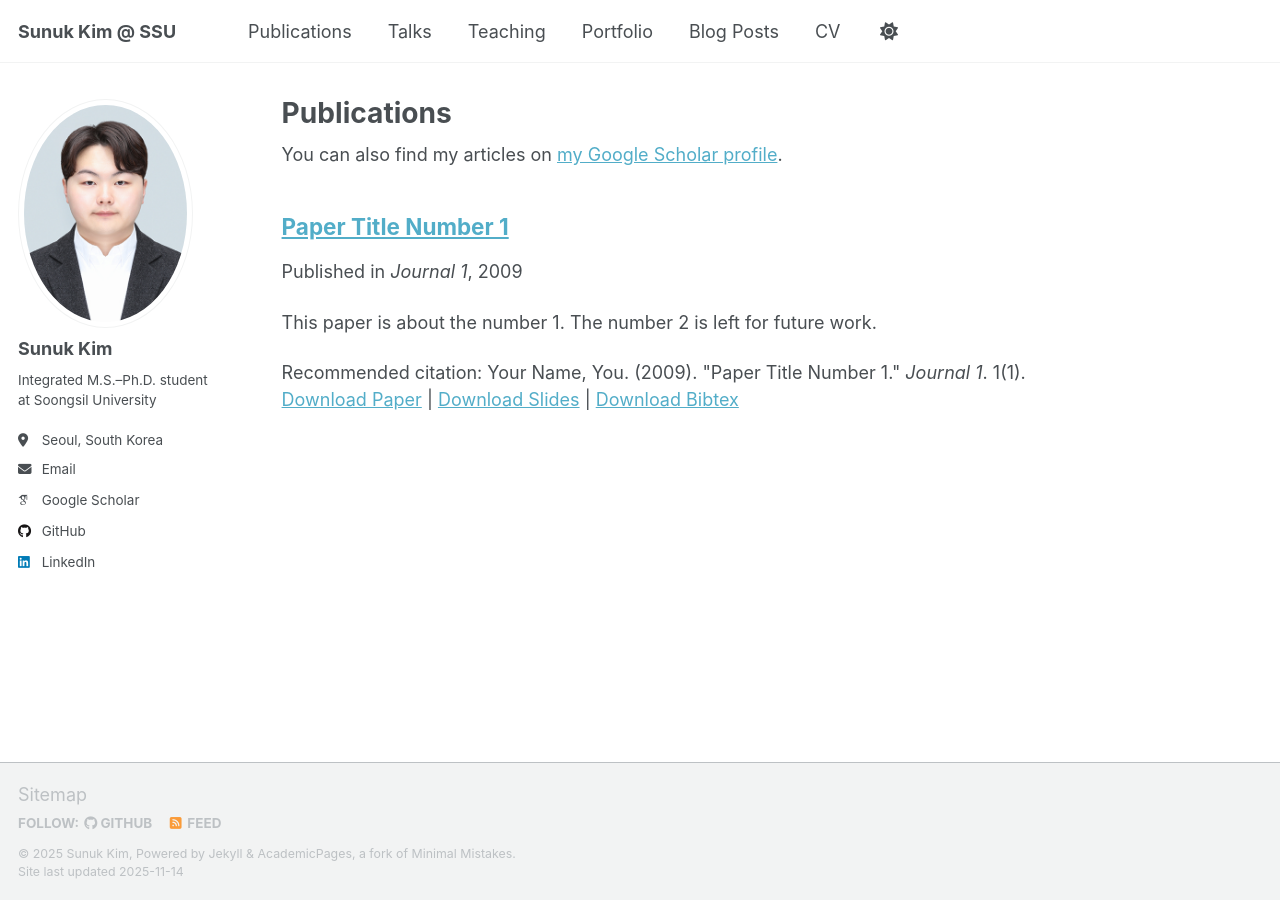
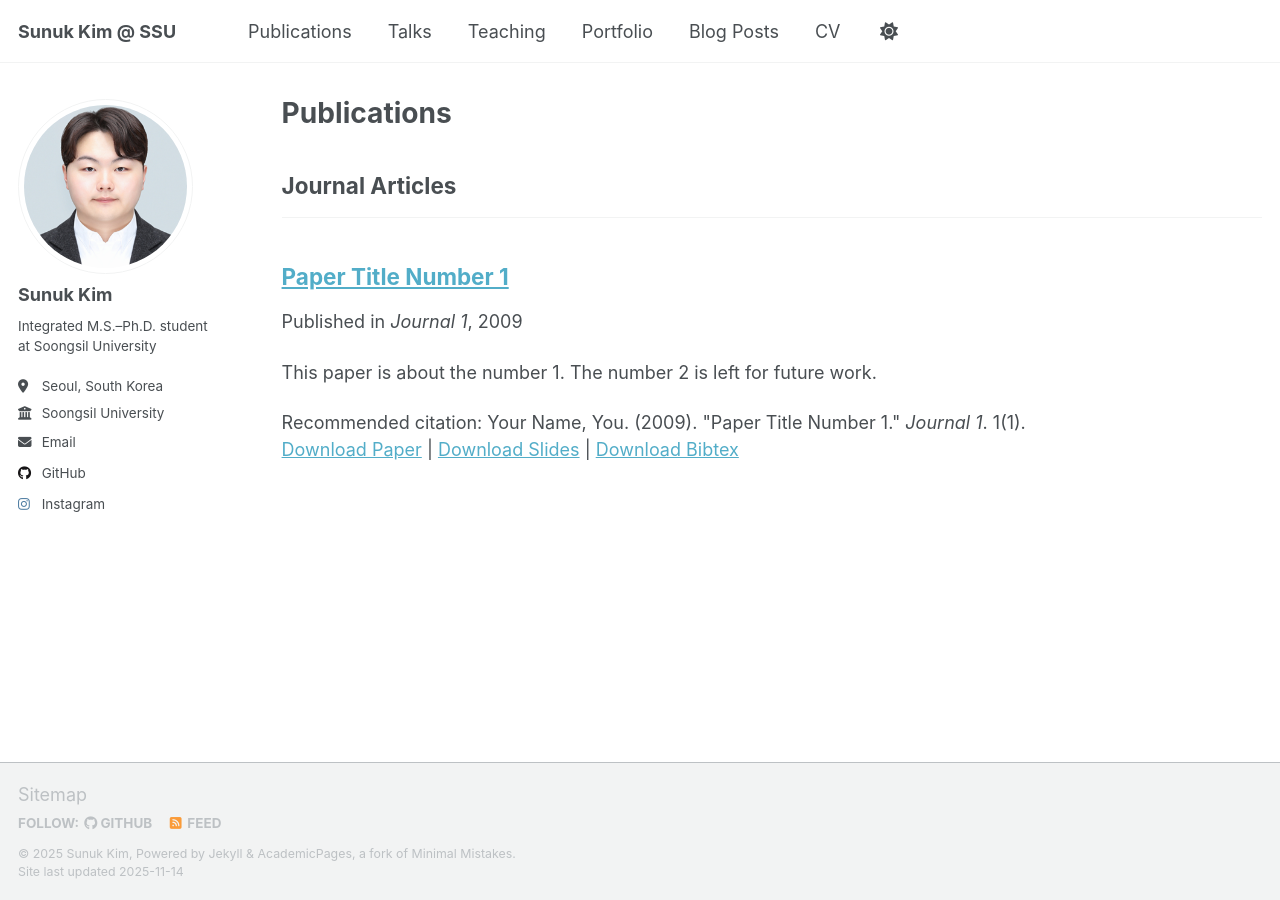
Before and after one commit to sunukkim98/sunukkim98.github.io, a Jekyll site: the page built from _pages/publications.html, in a window 1280 px wide. Built offline with Jekyll 4.4.1, drawn with Linux system fonts in a browser that asks for light colours; some web fonts are replaced; a script that is not in the unit is left out; part of the change alters nothing that is shown.

Commit message:
modified:   _config.yml

```diff
--- a/_config.yml
+++ b/_config.yml
@@ -3,23 +3,98 @@
 # This config file is meant for settings that affect your entire site, values
 # which you are expected to set up once and rarely need to edit after that.
 # For technical reasons, this file is *NOT* reloaded automatically when you use
-# `jekyll serve`. If you change this file, please restart the server process.
+# `jekyll serve -l -H localhost`. If you change this file, please restart the
+# server process.
 
-# Site Settings
+# Basic Site Settings
 locale                   : "en-US"
+site_theme               : "default" # Currently available options are "default", "air"
 title                    : "Sunuk Kim @ SSU"
 title_separator          : "-"
 name                     : &name "Sunuk Kim"
-description              : &description ""
-url                      : https://sunukkim98.github.io # the base hostname & protocol for your site e.g. "https://mmistakes.github.io"
-baseurl                  : "" # the subpath of your site, e.g. "/blog"
-repository               : "sunukkim98/sunukkim98.github.io"
-teaser                   :  # filename of teaser fallback teaser image placed in /images/, .e.g. "500x300.png"
+description              : &description "Integrated M.S.–Ph.D. student at Soongsil University"   # Update this with a general description of your site, this is the default if not overridden by a page
+url                      : https://sunukkim98.github.io # The base hostname & protocol for your site e.g. "https://[your GitHub username].github.io",
+                                                           # or if you already have some other page hosted on Github then use "https://[your GitHub username].github.io/[Your Repo Name]"
+baseurl                  : "/cv" # the subpath of your site, e.g. "/blog"
+repository               : "academicpages/academicpages.github.io"
+
+# Site Author - The following control what appear as part of the author content on the side bar.
+#               If a field is blank the icon and link will not appear, otherwise it will be shown.
+#               Additional customization can be done by editing /_includes/author-profile.html
+author:
+  # Biographic information
+  avatar           : "sunukkim.png"
+  name             : "Sunuk Kim"
+  pronouns         : # example: "she/her"
+  bio              : "Integrated M.S.–Ph.D. student at Soongsil University"
+  location         : "Seoul, South Korea"
+  employer         : "Soongsil University"
+  uri              : # URL
+  email            : "sunukkim@soongsil.ac.kr"
+
+  # Academic websites
+  academia         : # URL
+  arxiv            : # URL - Update with the correct link to your profile
+  googlescholar    : # URL - Update with the correct link to your profile
+  inspire-hep      : # URL
+  impactstory      : # URL
+  orcid            : # URL - Update with your ORCID profile link
+  semantic         : # URL
+  pubmed           : # URL
+  researchgate     : # URL
+  scopus           : # URL
+
+  # Repositories and software development
+  bitbucket        : # Username - Update with your username on the site
+  codepen          : # Username
+  dribbble         : # Username
+  github           : "sunukkim98" # Username - Update with your username on the site
+  kaggle           : # Username
+  stackoverflow    : # User number or user number and name (i.e., use "1" or "1/jeff-atwood")
+
+  # Social media
+  artstation       : # Username
+  bluesky          : # Replace this with you Bluesky username
+  facebook         : # Username
+  flickr           : # Username
+  foursquare       : # Username
+  goodreads        : # Username
+  google_plus      : # Username
+  keybase          : # Username
+  instagram        : "sun_uk_kim"
+  lastfm           : # Username
+  linkedin         : # Username
+  mastodon         : # URL
+  medium           : # URL
+  pinterest        : # Username
+  soundcloud       : # Username
+  steam            : # Username
+  telegram         : # URL
+  tumblr           : # Username
+  twitter          : # Username for X / Twitter
+  vine             : # Username
+  weibo            : # Username
+  wikipedia        : # Username
+  xing             : # Username
+  youtube          : # Username
+  zhihu            : # Username
+
+# Publication Category - The following the list of publication categories and their headings
+publication_category:
+  books:
+    title: 'Books'
+  manuscripts:
+    title: 'Journal Articles'
+  conferences:
+    title: 'Conference Papers'
+
+# Site Settings
+teaser                   :  # filename of teaser fallback teaser image placed in /images/ for social media previews
 breadcrumbs              : false # true, false (default)
 words_per_minute         : 160
 future                   : true
 read_more                : "disabled" # if enabled, adds "Read more" links to excerpts
-talkmap_link             : false #change to true to add link to talkmap on talks page
+talkmap_link             : false      #change to true to add link to talkmap on talks page
 comments:
   provider               : # false (default), "disqus", "discourse", "facebook", "google-plus", "staticman", "custom"
   disqus:
@@ -29,7 +104,7 @@ comments:
   facebook:
     appid                :
     num_posts            : # 5 (default)
-    colorscheme          : "light" #"light" (default), "dark"
+    colorscheme          : # "light" (default), "dark"
 staticman:
   allowedFields          : ['name', 'email', 'url', 'message']
   branch                 : "gh-pages" # "master", "gh-pages"
@@ -47,13 +122,16 @@ staticman:
       options:
         format           : "iso8601" # "iso8601" (default), "timestamp-seconds", "timestamp-milliseconds"
 atom_feed:
+  hide                   : false     # change to true to hide the RSS feed in the footer
   path                   : # blank (default) uses feed.xml
+
 
 # SEO Related
 google_site_verification :
 bing_site_verification   :
 alexa_site_verification  :
 yandex_site_verification :
+
 
 # Social Sharing
 twitter:
@@ -62,7 +140,8 @@ facebook:
   username               :
   app_id                 :
   publisher              :
-og_image                 :  # Open Graph/Twitter default site image
+og_image                 :  # Social media default site image
+og_description           :  # Social media default site image description
 # For specifying social profiles
 # - https://developers.google.com/structured-data/customize/social-profiles
 social:
@@ -73,48 +152,9 @@ social:
 
 # Analytics
 analytics:
-  provider               :  "google-universal" # false (default), "google", "google-universal", "custom"
+  provider               :  "false" # false (default), "google", "google-universal", "google-analytics-4", "custom"
   google:
     tracking_id          :
-
-
-# Site Author
-author:
-  name             : "Sunuk Kim"
-  avatar           : "sunukkim.jpeg"
-  bio              : "Integrated M.S.–Ph.D. student at Soongsil University"
-  location         : "Seoul, South Korea"
-  employer         :
-  pubmed           :
-  googlescholar    : ""
-  email            : "sunukkim@soongsil.ac.kr"
-  researchgate     :  # example: "https://www.researchgate.net/profile/yourprofile"
-  uri              :
-  bitbucket        :
-  codepen          :
-  dribbble         :
-  flickr           :
-  facebook         :
-  foursquare       :
-  github           : "sunukkim98"
-  google_plus      :
-  keybase          :
-  instagram        :
-  impactstory      : #"https://profiles.impactstory.org/u/xxxx-xxxx-xxxx-xxxx"
-  lastfm           :
-  linkedin         : ""
-  orcid            :
-  pinterest        :
-  soundcloud       :
-  stackoverflow    : # http://stackoverflow.com/users/123456/username
-  steam            :
-  tumblr           :
-  twitter          :
-  vine             :
-  weibo            :
-  xing             :
-  youtube          :
-  wikipedia        :
 
 
 # Reading Files
@@ -127,23 +167,26 @@ exclude:
   - "*.sublime-workspace"
   - .asset-cache
   - .bundle
+  - .github
   - .jekyll-assets-cache
   - .sass-cache
-  - CHANGELOG
-  - Capfile
-  - Gemfile
-  - Gruntfile.js
-  - LICENSE
-  - README
-  - Rakefile
   - assets/js/_main.js
   - assets/js/plugins
   - assets/js/vendor
+  - CHANGELOG
+  - Capfile
   - config
+  - Dockerfile
+  - Gemfile
+  - Gruntfile.js
   - gulpfile.js
+  - LICENSE
+  - local
   - log
   - node_modules
-  - package.json
+  - package.json*
+  - Rakefile
+  - README
   - tmp
   - vendor
 keep_files:
@@ -173,7 +216,7 @@ kramdown:
   enable_coderay: false
 
 
-# Collections
+# These settings control the types of collections used by the template
 collections:
   teaching:
     output: true
@@ -189,7 +232,7 @@ collections:
     permalink: /:collection/:path/
 
 
-# Defaults
+# These settings control how pages and collections are included in the site
 defaults:
   # _posts
   - scope:
@@ -245,32 +288,36 @@ defaults:
       author_profile: true
       share: true
 
+
 # Sass/SCSS
 sass:
   sass_dir: _sass
-  style: compressed # http://sass-lang.com/documentation/file.SASS_REFERENCE.html#output_style
+  style: compressed # https://sass-lang.com/documentation/file.SASS_REFERENCE.html#output_style
 
 
 # Outputting
 permalink: /:categories/:title/
 # paginate: 5 # amount of posts to show
 # paginate_path: /page:num/
-timezone: America/Los_Angeles # http://en.wikipedia.org/wiki/List_of_tz_database_time_zones
+timezone: Etc/UTC # https://en.wikipedia.org/wiki/List_of_tz_database_time_zones
 
 
 # Plugins
 plugins:
+  - jekyll-feed
+  - jekyll-gist
   - jekyll-paginate
   - jekyll-sitemap
+  - jekyll-redirect-from
+  - jemoji
+
+# Mimic GitHub Pages with --safe
+whitelist:
+  - jekyll-feed
   - jekyll-gist
-  - jekyll-feed
-  - jekyll-redirect-from
-# mimic GitHub Pages with --safe
-whitelist:
   - jekyll-paginate
   - jekyll-sitemap
-  - jekyll-gist
-  - jekyll-feed
+  - jekyll-redirect-from
   - jemoji
 
 
@@ -304,7 +351,7 @@ tag_archive:
 
 
 # HTML Compression
-# - http://jch.penibelst.de/
+# - https://jch.penibelst.de/
 compress_html:
   clippings: all
   ignore:
```
Also changed, not shown: images/sunukkim.png (added).
